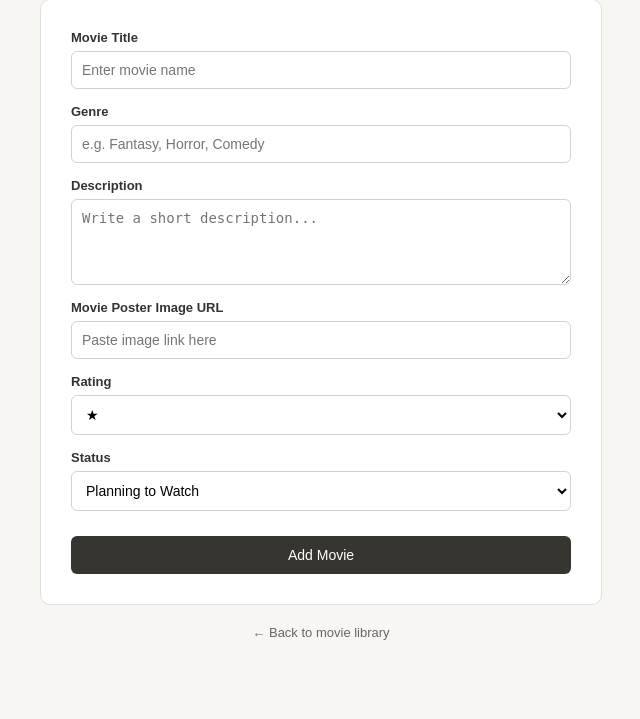
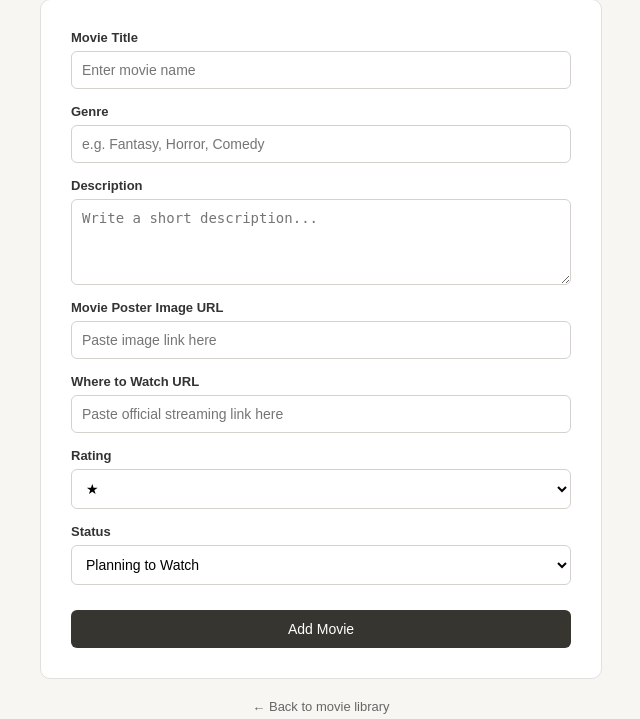
Before and after one commit to phiba-pixel/movie-platform, a Flask app: page /movie in a window 1280 px wide. Shown: the part 227-946 px from the top of the page, without its empty margins (319-959 px from the left). Before the commit the page ends 867 px from the top, so only its background shows below. Run offline with Flask 3, Linux system fonts and the light colour scheme; some libraries are stand-ins or nearby versions.

Commit message:
Update insert.html

```diff
--- a/templates/insert.html
+++ b/templates/insert.html
@@ -60,17 +60,33 @@
                 name="genre"
                 placeholder="e.g. Fantasy, Horror, Comedy"
             >
+
+
             <label>Description</label>
-            <textarea name="description" rows="4"
-            placeholder="Write a short description..."></textarea>
+
+            <textarea
+                name="description"
+                rows="4"
+                placeholder="Write a short description..."
+            ></textarea>
+
 
             <label>Movie Poster Image URL</label>
 
-<input
-    type="url"
-    name="image_url"
-    placeholder="Paste image link here"
->
+            <input
+                type="url"
+                name="image_url"
+                placeholder="Paste image link here"
+            >
+
+
+            <label>Where to Watch URL</label>
+
+            <input
+                type="url"
+                name="watch_url"
+                placeholder="Paste official streaming link here"
+            >
 
 
             <label>Rating</label>
```
